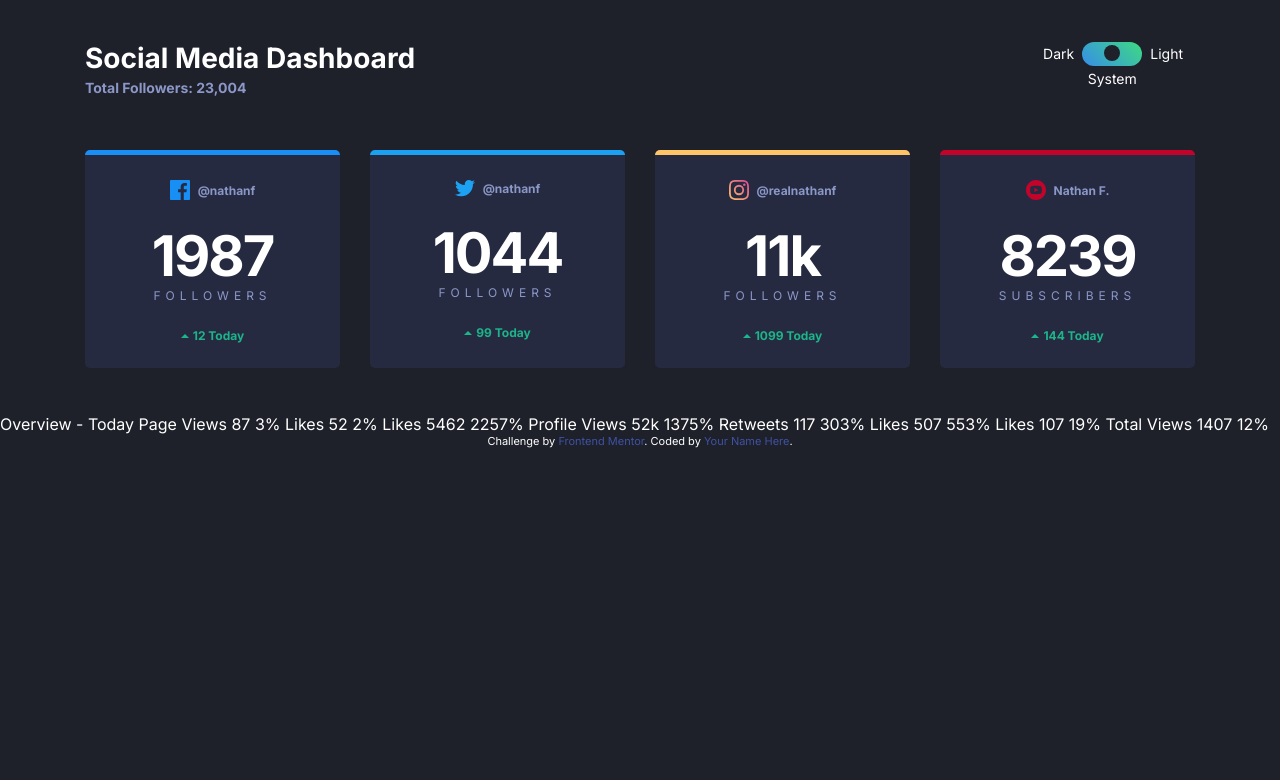
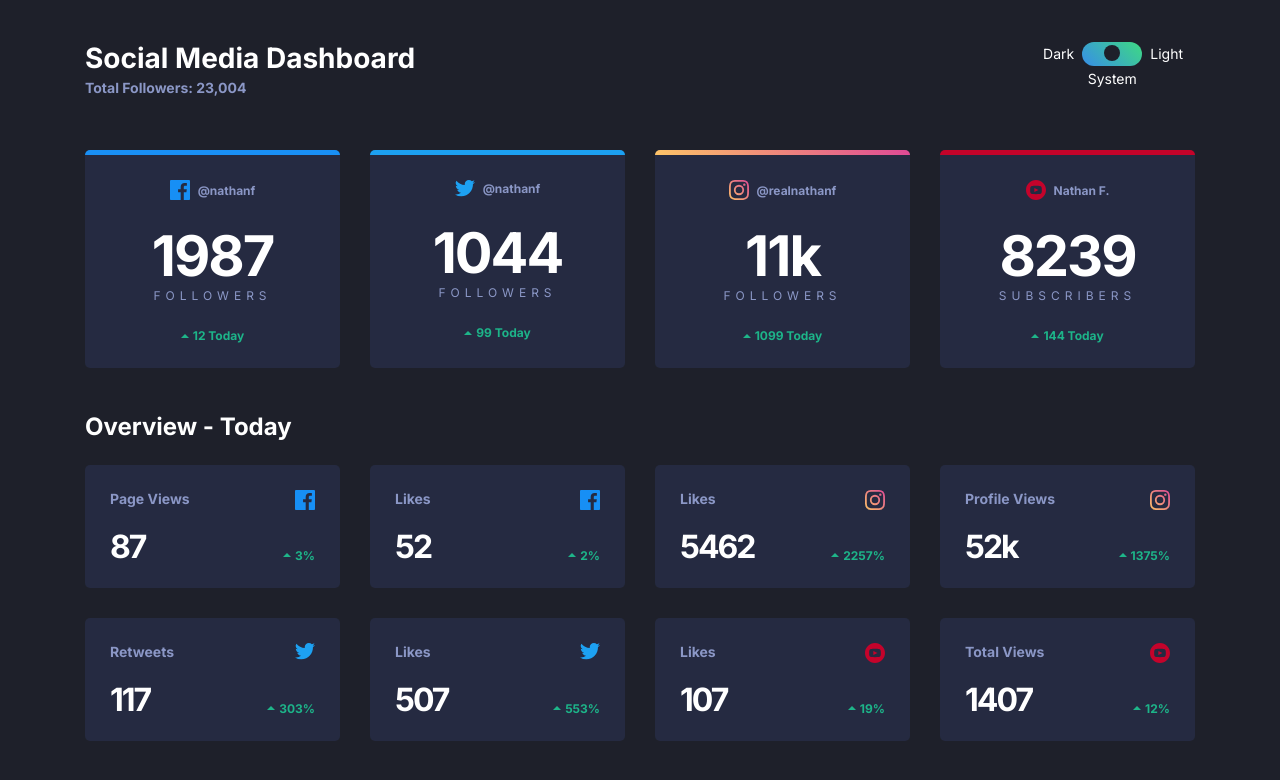
Before and after one commit to aliraza944/Social-Media-with-Theme-Switcher, a website: page index.html in a window 1280 px wide. Drawn offline with Linux system fonts and the light colour scheme; files that its build step writes are made by us from their sources.

Commit message:
bottom grind styling

```diff
--- a/index.html
+++ b/index.html
@@ -14,17 +14,7 @@
   <link rel="preconnect" href="https://fonts.googleapis.com" />
   <link rel="preconnect" href="https://fonts.gstatic.com" crossorigin />
   <link href="https://fonts.googleapis.com/css2?family=Inter:wght@400;700&display=swap" rel="stylesheet" />
-  <!-- Feel free to remove these styles or customise in your own stylesheet 👍 -->
-  <style>
-    .attribution {
-      font-size: 11px;
-      text-align: center;
-    }
 
-    .attribution a {
-      color: hsl(228, 45%, 44%);
-    }
-  </style>
 </head>
 
 <body>
@@ -151,18 +141,131 @@
     </div>
   </section>
 
+  <section class="container ">
+    <h2>Overview - Today</h2>
+    <div class="cards ">
+
+      <div class="card card-overview">
+        <div class="card__subtitle">Page Views</div>
+        <img src="/images/icon-facebook.svg" alt="facebook icon" />
+        <div class="card__count card__count--small">87</div>
+        <div class="card__change card__change--up">
+
+          <img src="/images/icon-up.svg" alt="up icon" />
+          <div class="card__number">
+            3%
+          </div>
+
+        </div>
+
+      </div>
+      <div class="card card-overview">
+        <div class="card__subtitle">Likes </div>
+        <img src="/images/icon-facebook.svg" alt="facebook icon" />
+        <div class="card__count card__count--small">52</div>
+        <div class="card__change card__change--up">
+
+          <img src="/images/icon-up.svg" alt="up icon" />
+          <div class="card__number">
+            2%
+          </div>
+
+        </div>
+
+      </div>
+      <div class="card card-overview">
+        <div class="card__subtitle">Likes </div>
+        <img src="/images/icon-instagram.svg" alt="instagram icon" />
+        <div class="card__count card__count--small">5462</div>
+        <div class="card__change card__change--up">
+
+          <img src="/images/icon-up.svg" alt="up icon" />
+          <div class="card__number">
+            2257%
+          </div>
+
+        </div>
+
+      </div>
+      <div class="card card-overview">
+        <div class="card__subtitle">Profile Views
+        </div>
+        <img src="/images/icon-instagram.svg" alt="instagram icon" />
+        <div class="card__count card__count--small">52k</div>
+        <div class="card__change card__change--up">
+
+          <img src="/images/icon-up.svg" alt="up icon" />
+          <div class="card__number">
+            1375%
+          </div>
+
+        </div>
+
+      </div>
+      <div class="card card-overview">
+        <div class="card__subtitle">Retweets </div>
+        <img src="/images/icon-twitter.svg" alt="twitter icon" />
+        <div class="card__count card__count--small">117</div>
+        <div class="card__change card__change--up">
+
+          <img src="/images/icon-up.svg" alt="up icon" />
+          <div class="card__number">
+            303%
+          </div>
+
+        </div>
+
+      </div>
+      <div class="card card-overview">
+        <div class="card__subtitle">Likes </div>
+        <img src="/images/icon-twitter.svg" alt="twitter icon" />
+        <div class="card__count card__count--small">507 </div>
+        <div class="card__change card__change--up">
+
+          <img src="/images/icon-up.svg" alt="up icon" />
+          <div class="card__number">
+            553%
+          </div>
+
+        </div>
+
+      </div>
+      <div class="card card-overview">
+        <div class="card__subtitle">Likes </div>
+        <img src="/images/icon-youtube.svg" alt="youtube icon" />
+        <div class="card__count card__count--small">107 </div>
+        <div class="card__change card__change--up">
+
+          <img src="/images/icon-up.svg" alt="up icon" />
+          <div class="card__number">
+            19%
+          </div>
+
+        </div>
+
+      </div>
+      <div class="card card-overview">
+        <div class="card__subtitle">Total Views </div>
+        <img src="/images/icon-youtube.svg" alt="youtube icon" />
+        <div class="card__count card__count--small">1407
+        </div>
+        <div class="card__change card__change--up">
+
+          <img src="/images/icon-up.svg" alt="up icon" />
+          <div class="card__number">
+            12%
+          </div>
+
+        </div>
+
+      </div>
+    </div>
+  </section>
 
 
 
-  Overview - Today Page Views 87 3% Likes 52 2% Likes 5462 2257% Profile Views
-  52k 1375% Retweets 117 303% Likes 507 553% Likes 107 19% Total Views 1407
-  12%
 
-  <div class="attribution">
-    Challenge by
-    <a href="https://www.frontendmentor.io?ref=challenge" target="_blank">Frontend Mentor</a>. Coded by <a href="#">Your
-      Name Here</a>.
-  </div>
+
 </body>
 
 </html>
--- a/src/scss/components/_index.scss
+++ b/src/scss/components/_index.scss
@@ -1,3 +1,4 @@
 @forward 'header.scss';
 @forward 'toggle.scss';
 @forward 'card';
+@forward 'card_overview.scss';
--- a/src/scss/components/card.scss
+++ b/src/scss/components/card.scss
@@ -44,6 +44,10 @@
             position: absolute;
             left: 0;
             top: 0;
+            background: linear-gradient(225deg,
+                    var(--instagram-end),
+                    var(--instagram-middle) 50.91%,
+                    var(--instagram-start) 100%);
         }
     }
 
@@ -90,7 +94,10 @@
             font-weight: 700;
         }
 
-        &--small {}
+        &--small {
+            font-size: rem(32);
+            font-weight: 700;
+        }
     }
 
     &__label {
@@ -122,7 +129,10 @@
 
     }
 
-
+    &__subtitle {
+        font-size: rem(14);
+        font-weight: 700;
+    }
 
 
 
--- /dev/null
+++ b/src/scss/components/card_overview.scss
@@ -0,0 +1,28 @@
+@use '../util/' as *;
+
+.card-overview {
+    display: grid;
+    grid-template-columns: repeat(2, 1fr);
+    grid-template-rows: repeat(2, auto);
+    justify-items: start;
+    gap: rem(21);
+
+    .card__count {
+        margin-bottom: 0;
+    }
+
+    .card__count,
+    .card__change {
+        align-self: end;
+    }
+
+    .card__subtitle {}
+
+    .card__change {
+        justify-self: end;
+    }
+
+    img {
+        justify-self: end;
+    }
+}
--- a/src/scss/globals/colors.scss
+++ b/src/scss/globals/colors.scss
@@ -4,6 +4,7 @@
     --facebook: hsl(208, 92%, 53%);
     --twitter: hsl(203, 89%, 53%);
     --instagram-start: hsl(37, 97%, 70%);
+    --instagram-middle: hsl(5, 77%, 71%);
     --instagram-end: hsl(329, 70%, 58%);
     --youtube: hsl(348, 97%, 39%);
     --toggle-bg-start: hsl(210, 78%, 56%);
--- a/src/scss/globals/typography.scss
+++ b/src/scss/globals/typography.scss
@@ -16,6 +16,10 @@ h1 {
     }
 }
 
+h2 {
+    font-size: rem(24);
+    margin-bottom: rem(24);
+}
 
 a,
 a:visited,
```
Also changed, not shown: dist/style.css, 1 other file.
